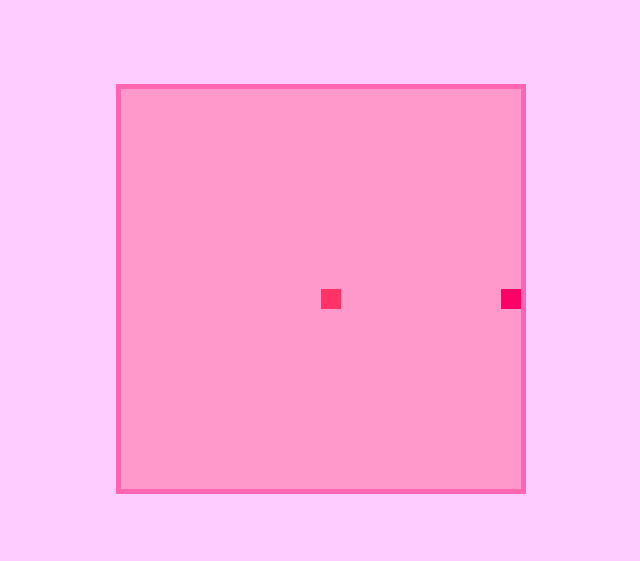
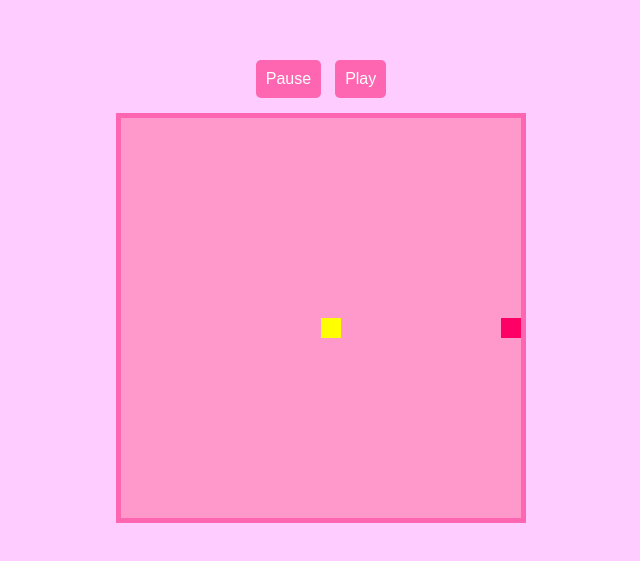
Before and after one commit to achi-ldfor-ever/snake, a plain HTML site: page index.html in a window 1280 px wide. Shown: the part 119-680 px from the top of the page, without its empty margins (319-959 px from the left). Drawn offline with Linux system fonts and the light colour scheme.

Commit message:
Update index.html

```diff
--- a/index.html
+++ b/index.html
@@ -7,8 +7,9 @@
     <style>
         body {
             display: flex;
+            flex-direction: column;
+            align-items: center;
             justify-content: center;
-            align-items: center;
             height: 100vh;
             background-color: #ffccff;
         }
@@ -16,9 +17,26 @@
             background-color: #ff99cc;
             border: 5px solid #ff66b2;
         }
+        .controls {
+            margin-bottom: 10px;
+        }
+        button {
+            padding: 10px;
+            margin: 5px;
+            border: none;
+            background-color: #ff66b2;
+            color: white;
+            font-size: 16px;
+            cursor: pointer;
+            border-radius: 5px;
+        }
     </style>
 </head>
 <body>
+    <div class="controls">
+        <button onclick="pauseGame()">Pause</button>
+        <button onclick="playGame()">Play</button>
+    </div>
     <canvas id="gameCanvas" width="400" height="400"></canvas>
     <script>
         const canvas = document.getElementById("gameCanvas");
@@ -29,6 +47,7 @@
         let direction = "RIGHT";
         let food = generateFood();
         let game;
+        let running = true;
 
         document.addEventListener("keydown", changeDirection);
 
@@ -41,9 +60,10 @@
         }
 
         function draw() {
+            if (!running) return;
             ctx.clearRect(0, 0, canvas.width, canvas.height);
 
-            ctx.fillStyle = "#ff3366";
+            ctx.fillStyle = "yellow";
             ctx.fillRect(food.x, food.y, box, box);
 
             for (let i = 0; i < snake.length; i++) {
@@ -63,8 +83,6 @@
             if (snakeX < 0 || snakeX >= canvas.width || snakeY < 0 || snakeY >= canvas.height || collision(newHead, snake)) {
                 if (snake.length > 1) {
                     snake.pop();
-                    snake = [{ x: 10 * box, y: 10 * box }];
-                    direction = "RIGHT";
                 }
                 return;
             }
@@ -94,6 +112,14 @@
             return false;
         }
 
+        function pauseGame() {
+            running = false;
+        }
+
+        function playGame() {
+            running = true;
+        }
+
         game = setInterval(draw, 100);
     </script>
 </body>
```
